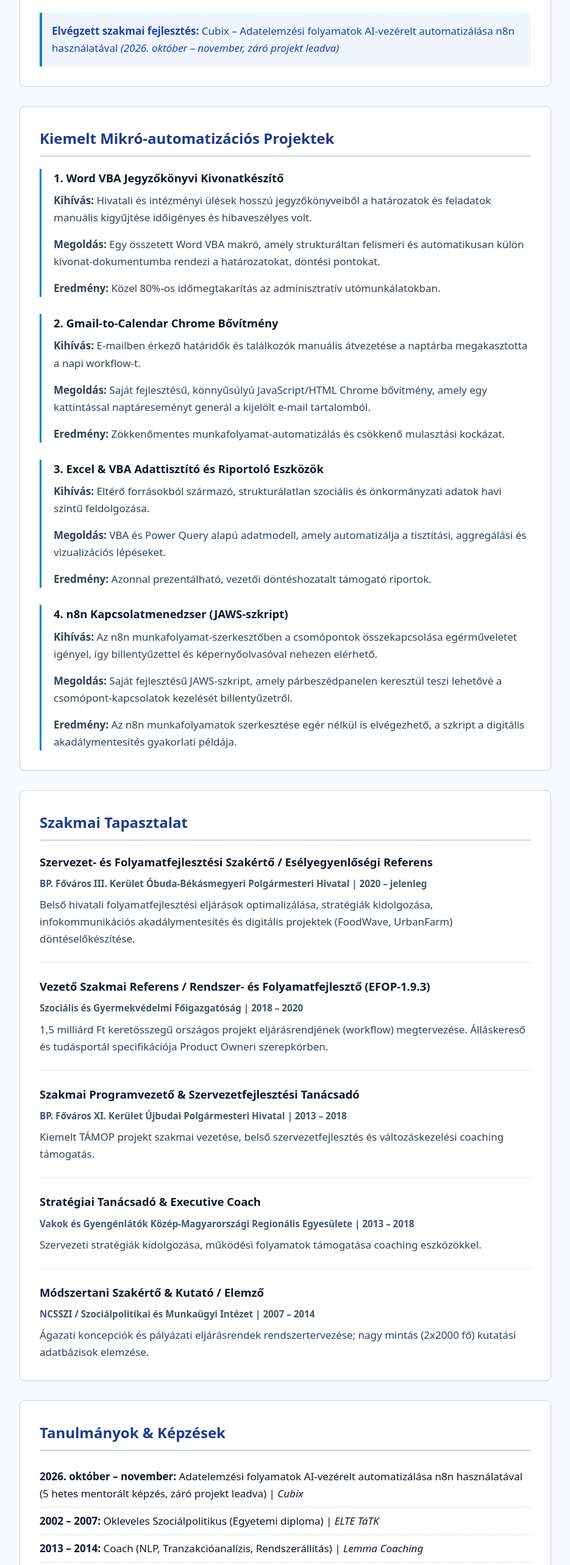
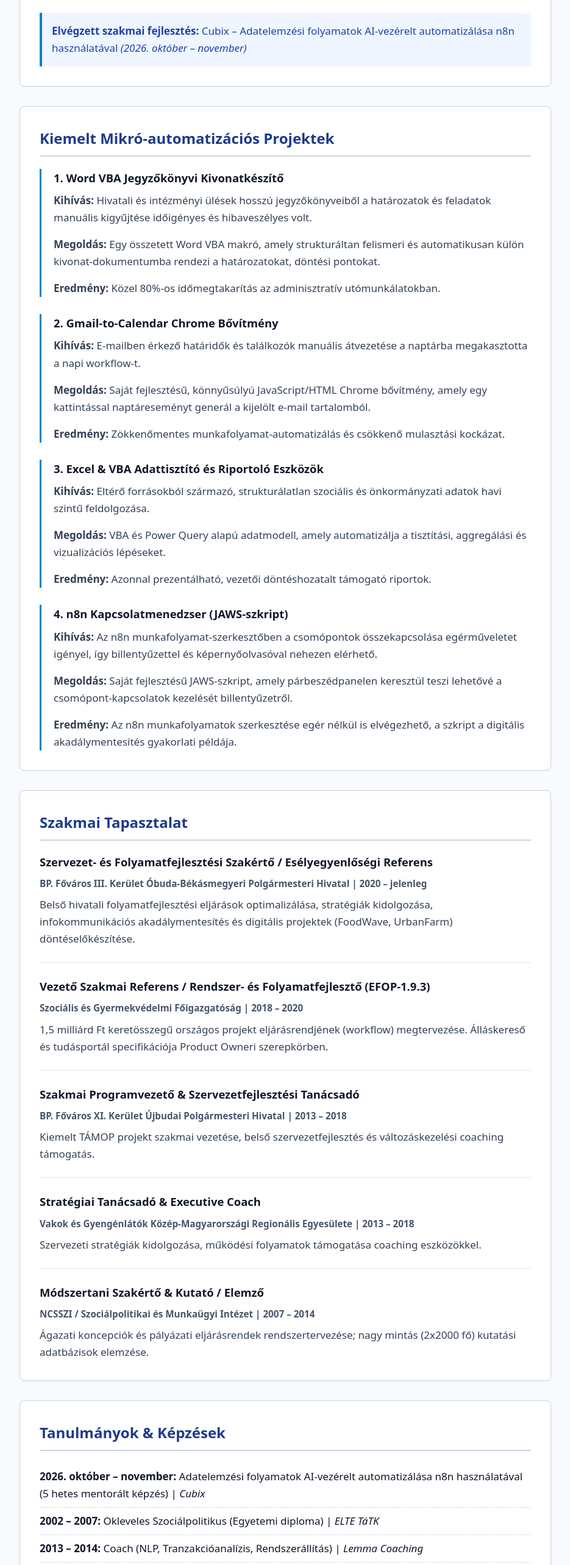
Before and after one commit to dundiego/My-Zsolt, a plain HTML site: page index.html in a window 1280 px wide. Shown: the part 1476-4043 px from the top of the page at 61% size, without its empty margins (172-1107 px from the left). Drawn offline with Linux system fonts and the light colour scheme.

Commit message:
A "záró projekt leadva" kitétel törlése az n8n képzés mellől
Co-Authored-By: Claude Sonnet 5.5 <noreply@anthropic.com>
Claude-Session: https://claude.ai/code/session_013cvHjqnNGadiE56ks2wVmx

```diff
--- a/index.html
+++ b/index.html
@@ -72,7 +72,7 @@
             </div>
 
             <div class="upcoming-training">
-                <p><strong>Elvégzett szakmai fejlesztés:</strong> Cubix – Adatelemzési folyamatok AI-vezérelt automatizálása n8n használatával <em>(2026. október – november, záró projekt leadva)</em></p>
+                <p><strong>Elvégzett szakmai fejlesztés:</strong> Cubix – Adatelemzési folyamatok AI-vezérelt automatizálása n8n használatával <em>(2026. október – november)</em></p>
             </div>
         </section>
 
@@ -143,7 +143,7 @@
         <section id="education" aria-labelledby="education-heading">
             <h2 id="education-heading">Tanulmányok & Képzések</h2>
             <ul class="education-list">
-                <li><strong>2026. október – november:</strong> Adatelemzési folyamatok AI-vezérelt automatizálása n8n használatával (5 hetes mentorált képzés, záró projekt leadva) | <em>Cubix</em></li>
+                <li><strong>2026. október – november:</strong> Adatelemzési folyamatok AI-vezérelt automatizálása n8n használatával (5 hetes mentorált képzés) | <em>Cubix</em></li>
                 <li><strong>2002 – 2007:</strong> Okleveles Szociálpolitikus (Egyetemi diploma) | <em>ELTE TáTK</em></li>
                 <li><strong>2013 – 2014:</strong> Coach (NLP, Tranzakcióanalízis, Rendszerállítás) | <em>Lemma Coaching</em></li>
                 <li><strong>2012 – 2013:</strong> Tréner / Oktató | <em>FSZK Nonprofit Kft.</em></li>
```
Also changed, not shown: 1 other file.
